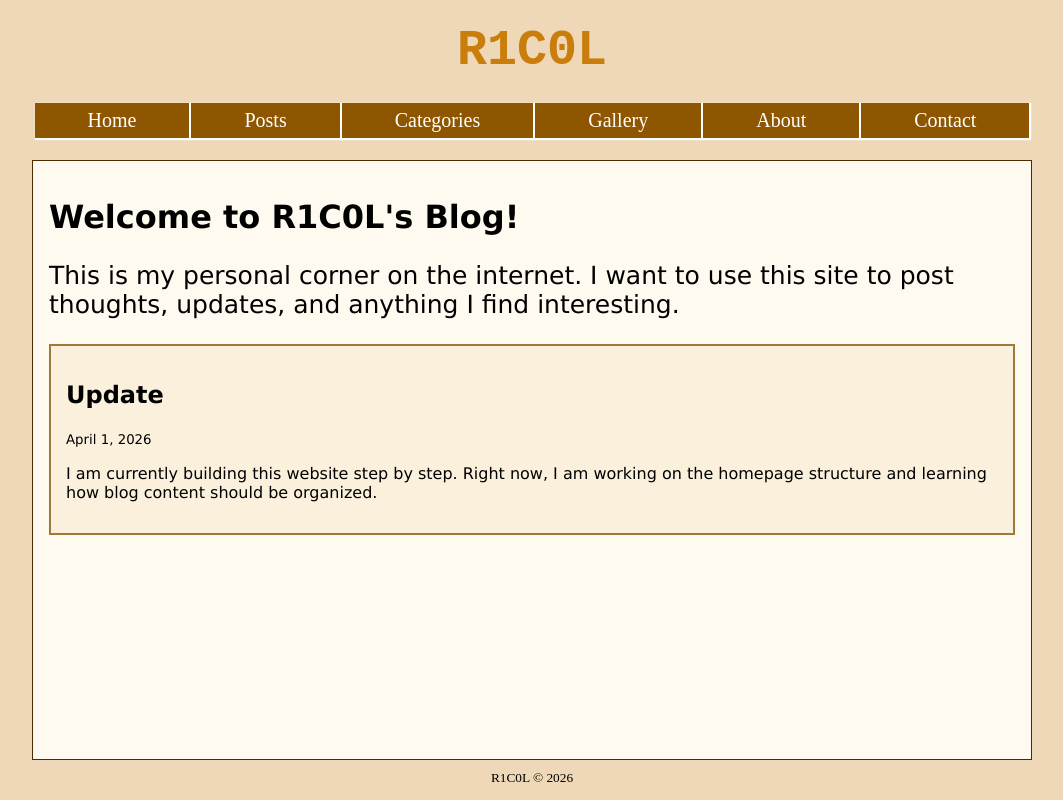
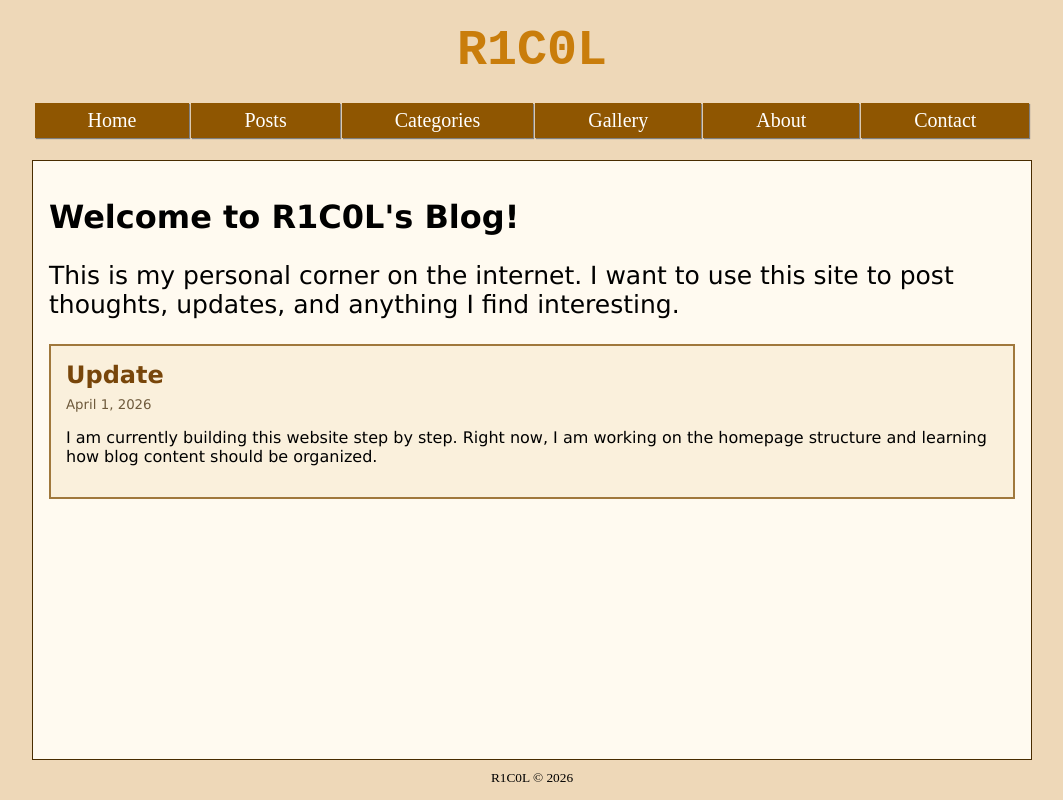
Before and after one commit to u26jl23/BLOG, a React (Vite) app: page / in a window 1280 px wide. Shown: the whole page, without its empty margins (108-1171 px from the left). Built offline with nearby package versions, Linux system fonts and the light colour scheme.

Commit message:
Add styling to preview posts

```diff
--- a/style.css
+++ b/style.css
@@ -49,7 +49,7 @@ nav a {
   text-decoration: none;
   color: white;
   background-color: rgb(143, 86, 1);
-  box-shadow: 1px 1px 1px 1px;
+  box-shadow: 1px 1px 1px gray;
   display: inline-block;
 }
 
@@ -74,6 +74,17 @@ article {
   background-color: rgb(250, 240, 220);
 }
 
+article h2 {
+  margin: 0 0 8px 0;
+  color: rgb(120, 70, 10);
+}
+
+article small {
+  display: block;
+  margin-bottom: 12px;
+  color: rgb(110, 90, 60);
+}
+
 footer {
   display: flex;
   justify-content: center;
```
Also changed, not shown: src/components/Main.jsx (indentation only).
